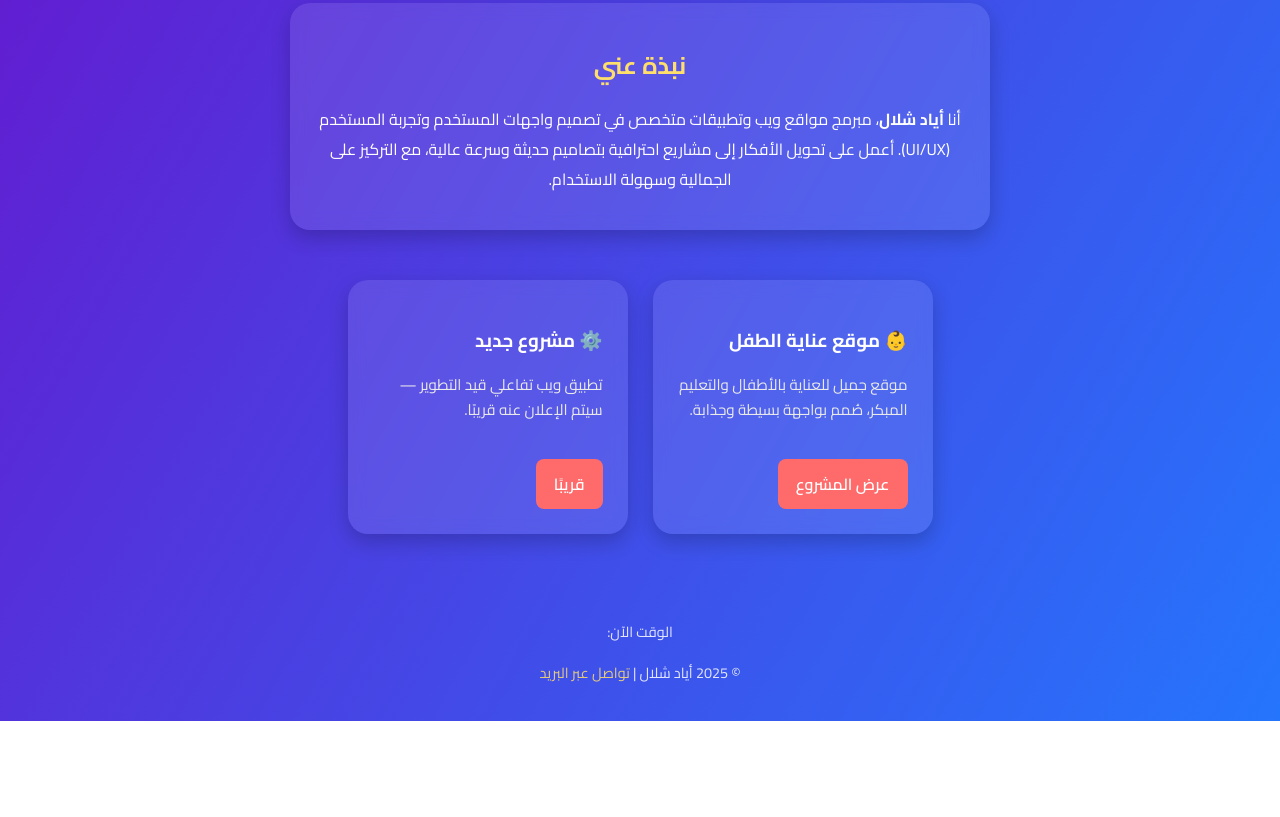
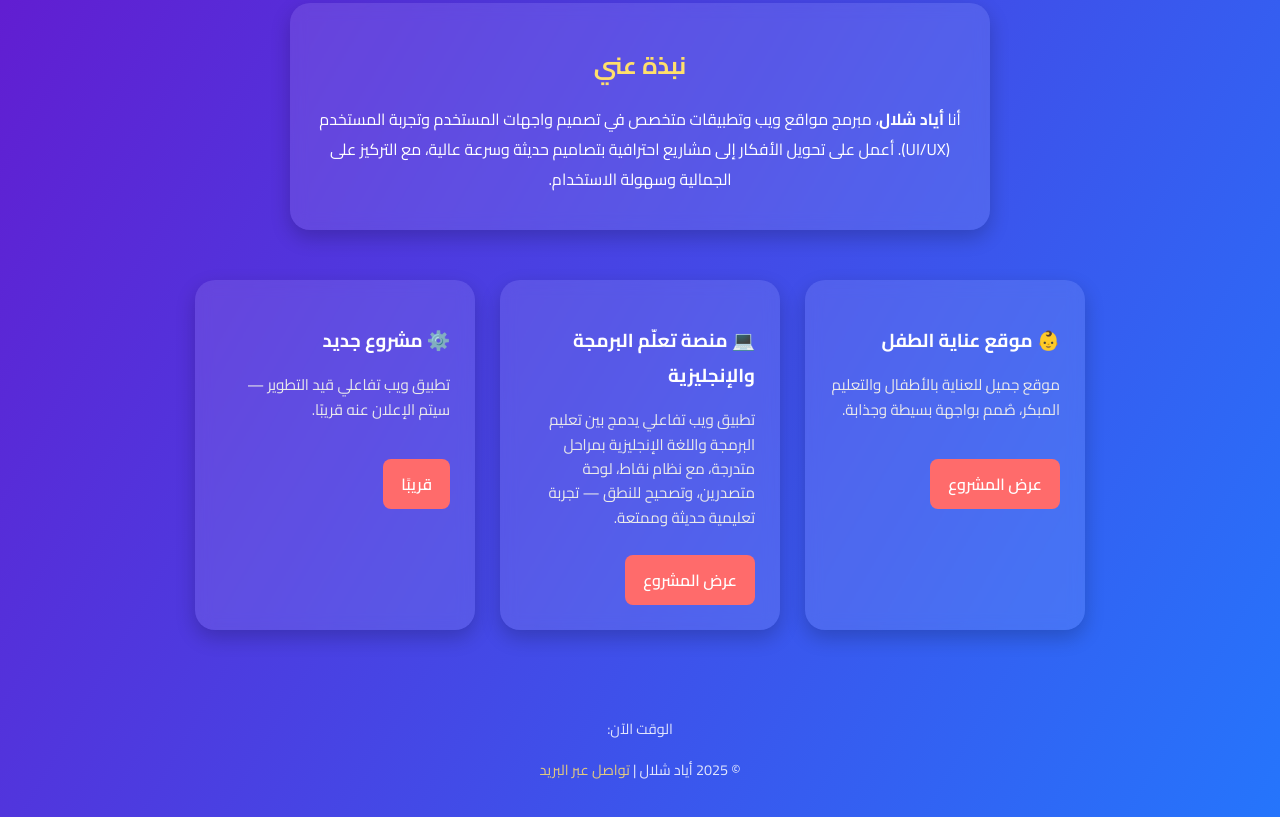
Before and after one commit to ayadshlal-web/ayadsh, a plain HTML site: page index.html in a window 1280 px wide. Shown: the part 443-1260 px from the top of the page. Before the commit the page ends 1164 px from the top, so only its background shows below. Drawn offline with Linux system fonts and the light colour scheme.

Commit message:
Add new project section for learning platform
Added a new project section for a programming and English learning platform with a description and link.

```diff
--- a/index.html
+++ b/index.html
@@ -40,6 +40,15 @@
     </div>
 
     <div class="project">
+      <h3>💻 منصة تعلّم البرمجة والإنجليزية</h3>
+      <p>
+        تطبيق ويب تفاعلي يدمج بين تعليم البرمجة واللغة الإنجليزية بمراحل متدرجة،
+        مع نظام نقاط، لوحة متصدرين، وتصحيح للنطق — تجربة تعليمية حديثة وممتعة.
+      </p>
+      <a href="https://prts.oneapp.dev/" target="_blank">عرض المشروع</a>
+    </div>
+
+    <div class="project">
       <h3>⚙️ مشروع جديد</h3>
       <p>تطبيق ويب تفاعلي قيد التطوير — سيتم الإعلان عنه قريبًا.</p>
       <a href="#">قريبًا</a>
```
